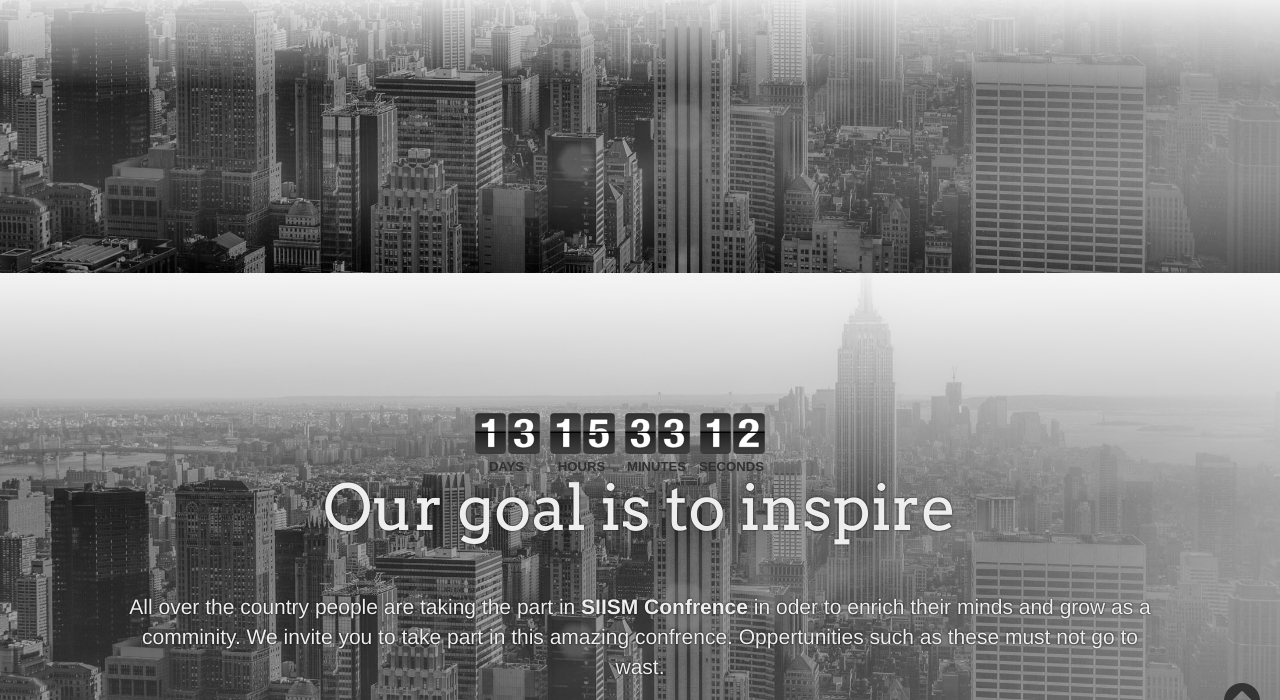
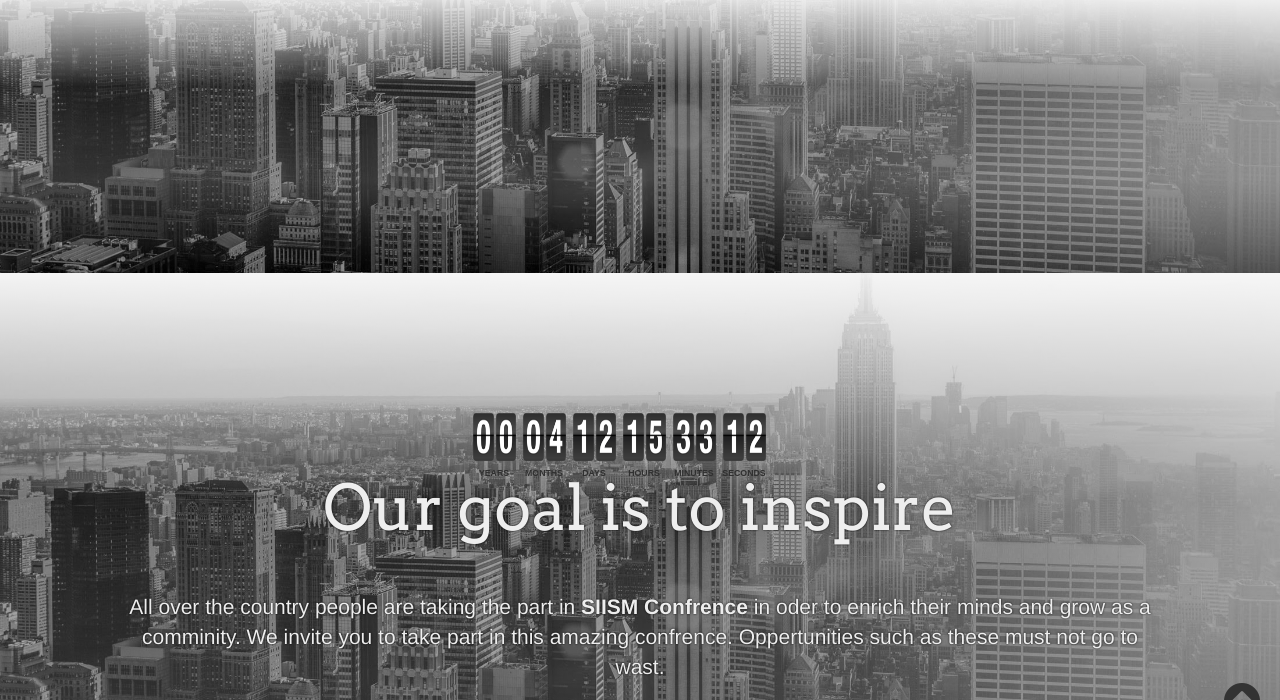
Before and after one commit to moertoe1/moertoe1.github.io, a plain HTML site: page index.html in a window 1280 px wide. Shown: the part 57-757 px from the top of the page. Drawn offline with nearby package versions, Linux system fonts and the light colour scheme.

Commit message:
Anna B day

```diff
--- a/index.html
+++ b/index.html
@@ -67,20 +67,23 @@
 
           <div class="clock1">
         <script type="application/javascript">
-                  var myCountdown4 = new Countdown({
-                  year: 2016,   // I'm cheating here... so I don't have to update this every year!
+                   var myCountdown4 = new Countdown({
+                  year: (new Date().getFullYear() + 1),   // I'm cheating here... so I don't have to update this every year!
                   //year: 2015,               // This is what you would normally put in here... just a number for the year
                   month:3,
                   day:1,
                   width:300,
                   height:60,
-                  rangeHi:"day",
-                  style:"flip"
+                  style: "flip",
 
 
-
+                  labels : {
+                        textScale : 1,
+                        offset : 5
+                      } // <- no comma on last item!
 
                   });
+</script>
 
         </script>
           </div>
@@ -103,17 +106,19 @@
                 <div class="clock">
                  <script type="application/javascript">
                   var myCountdown4 = new Countdown({
-                  year: 2016,   // I'm cheating here... so I don't have to update this every year!
+                  year: (new Date().getFullYear() + 1),   // I'm cheating here... so I don't have to update this every year!
                   //year: 2015,               // This is what you would normally put in here... just a number for the year
                   month:3,
                   day:1,
                   width:300,
                   height:60,
-                  rangeHi:"day",
-                  style:"flip"
+                  style: "flip",
 
 
-
+                  labels : {
+                        textScale : 1,
+                        offset : 5
+                      } // <- no comma on last item!
 
                   });
 
```
